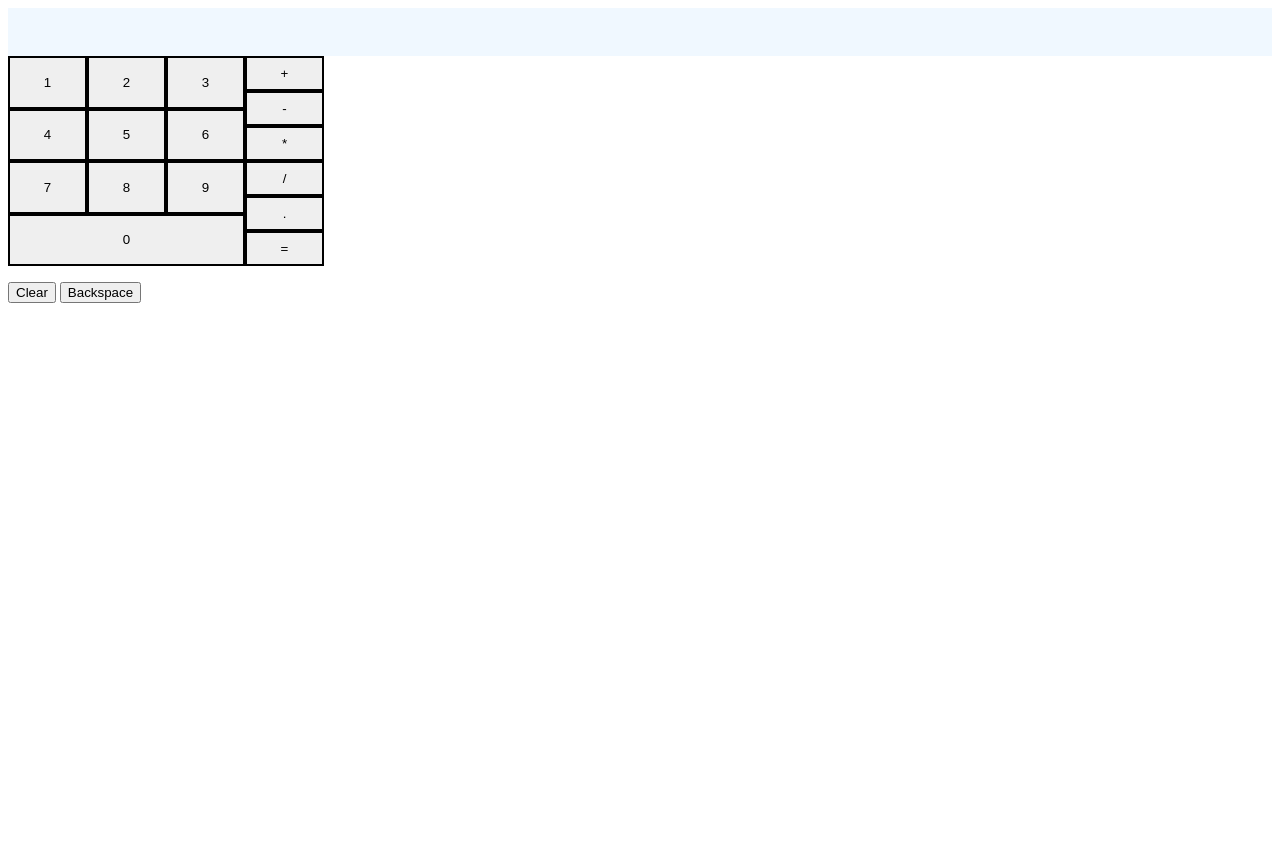
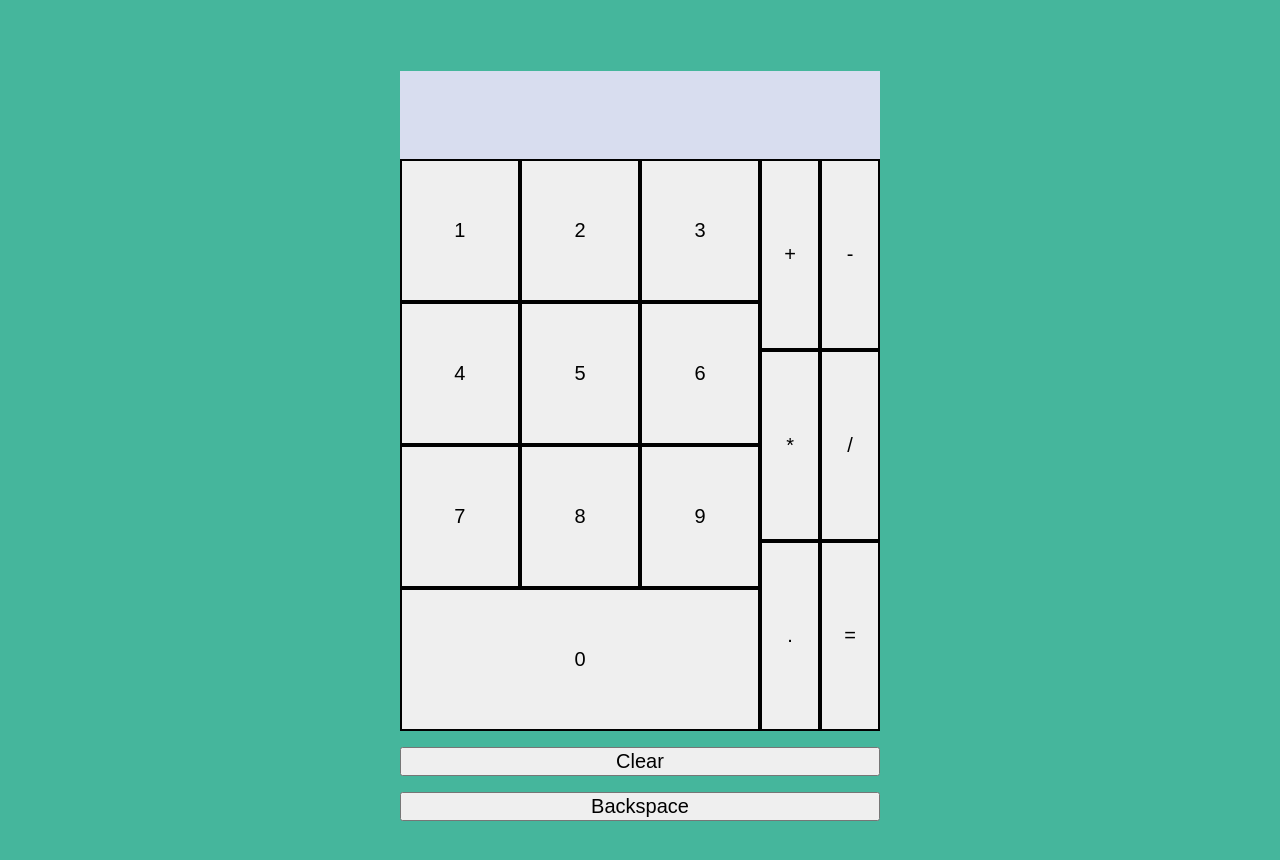
Before and after one commit to 5Jv6EhQ4U9NLNr99ucZhbB8Qj/calculator, a plain HTML site: page index.html in a window 1280 px wide. Before the commit the page ends 800 px from the top, so only its background shows below. Drawn offline with Linux system fonts and the light colour scheme.

Commit message:
Updated styling

```diff
--- a/index.html
+++ b/index.html
@@ -7,6 +7,8 @@
         <script defer src="javascript.js"></script>
     </head>
     <body>
+        <div class="page-container">
+            <div id="calculator">
                 <div id="display"></div>
                 <div id="button-container">
                     <div id="button-container__numbers">
@@ -32,5 +34,7 @@
                 </div>
                 <button id="button__clear">Clear</button>
                 <button id="button__backspace">Backspace</button>
+            </div>
+        </div>
     </body>
 </html>
--- a/style.css
+++ b/style.css
@@ -1,11 +1,36 @@
+body {
+    background-color: #45b69c;
+}
+
+.page-container {
+    display: flex;
+    justify-content: center;
+}
+
+#calculator {
+    margin: 5%;
+    height: 750px;
+    flex-grow: 0.5 0.5 1;
+    display: flex;
+    flex-direction: column;
+}
+
 #display {
-    background-color: aliceblue;
-    width: 100px;
+    background-color: #D8DDEF;
+    box-sizing: border-box;
+    font-size: 2rem;
+    flex-grow: 0.1;
+    padding: 1rem 1.5rem;
+
+}
+
+button {
+    font-size: 1.25rem;
 }
 
 #button-container {
-    width: 25%;
     display: flex;
+    flex-grow: 1;
 }
 
 #button-container__numbers {
```
Lines whose indentation alone changed are shown as unchanged.
